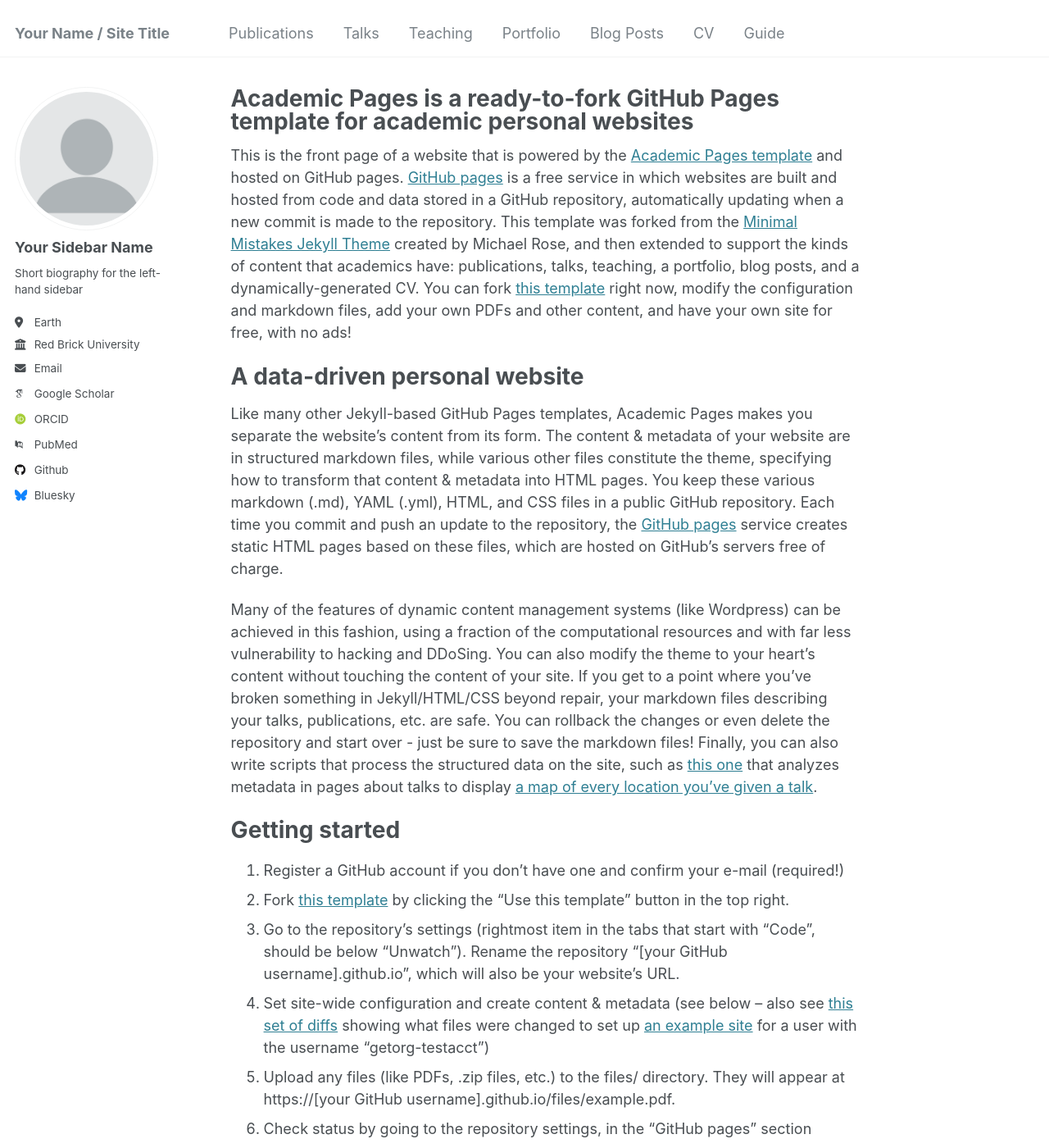
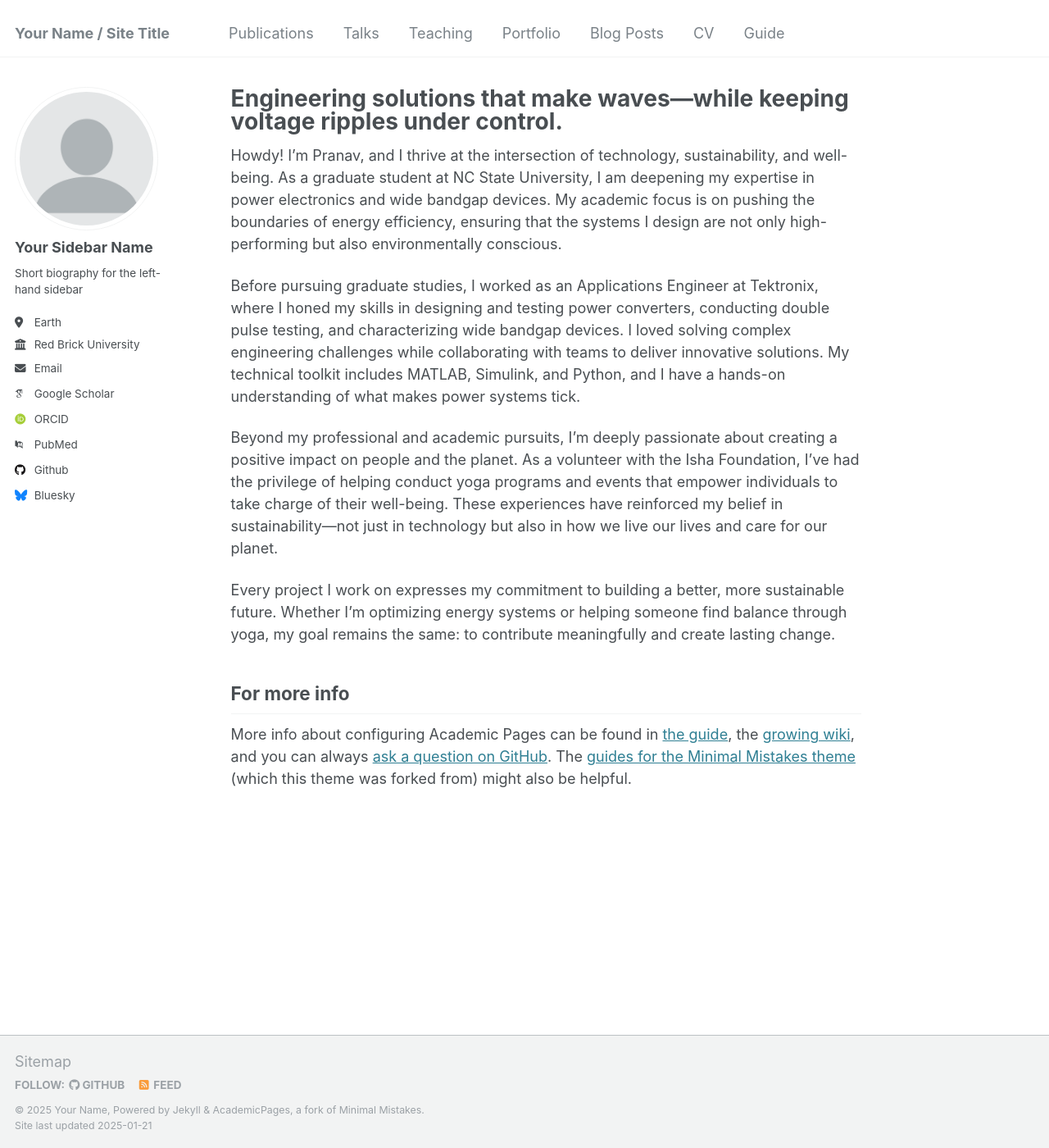
Before and after one commit to CartonWaffles/spacepirate.github.io, a Jekyll site: the page built from _pages/about.md, in a window 1280 px wide and 1400 px high. Shown: the whole window at 82% size. Built offline with Jekyll 4.4.1, drawn with Linux system fonts in a browser that asks for light colours; some web fonts are replaced; some of the changed text lies outside the part shown.

Commit message:
Update about.md

```diff
--- a/_pages/about.md
+++ b/_pages/about.md
@@ -1,48 +1,19 @@
 ---
 permalink: /
-title: "Academic Pages is a ready-to-fork GitHub Pages template for academic personal websites"
+title: "Engineering solutions that make waves—while keeping voltage ripples under control."
 author_profile: true
 redirect_from:
   - /about/
   - /about.html
 ---
 
-This is the front page of a website that is powered by the [Academic Pages template](https://github.com/academicpages/academicpages.github.io) and hosted on GitHub pages. [GitHub pages](https://pages.github.com) is a free service in which websites are built and hosted from code and data stored in a GitHub repository, automatically updating when a new commit is made to the repository. This template was forked from the [Minimal Mistakes Jekyll Theme](https://mmistakes.github.io/minimal-mistakes/) created by Michael Rose, and then extended to support the kinds of content that academics have: publications, talks, teaching, a portfolio, blog posts, and a dynamically-generated CV. You can fork [this template](https://github.com/academicpages/academicpages.github.io) right now, modify the configuration and markdown files, add your own PDFs and other content, and have your own site for free, with no ads!
+Howdy! I’m Pranav, and I thrive at the intersection of technology, sustainability, and well-being. As a graduate student at NC State University, I am deepening my expertise in power electronics and wide bandgap devices. My academic focus is on pushing the boundaries of energy efficiency, ensuring that the systems I design are not only high-performing but also environmentally conscious.
 
-A data-driven personal website
-======
-Like many other Jekyll-based GitHub Pages templates, Academic Pages makes you separate the website's content from its form. The content & metadata of your website are in structured markdown files, while various other files constitute the theme, specifying how to transform that content & metadata into HTML pages. You keep these various markdown (.md), YAML (.yml), HTML, and CSS files in a public GitHub repository. Each time you commit and push an update to the repository, the [GitHub pages](https://pages.github.com/) service creates static HTML pages based on these files, which are hosted on GitHub's servers free of charge.
+Before pursuing graduate studies, I worked as an Applications Engineer at Tektronix, where I honed my skills in designing and testing power converters, conducting double pulse testing, and characterizing wide bandgap devices. I loved solving complex engineering challenges while collaborating with teams to deliver innovative solutions. My technical toolkit includes MATLAB, Simulink, and Python, and I have a hands-on understanding of what makes power systems tick.
 
-Many of the features of dynamic content management systems (like Wordpress) can be achieved in this fashion, using a fraction of the computational resources and with far less vulnerability to hacking and DDoSing. You can also modify the theme to your heart's content without touching the content of your site. If you get to a point where you've broken something in Jekyll/HTML/CSS beyond repair, your markdown files describing your talks, publications, etc. are safe. You can rollback the changes or even delete the repository and start over - just be sure to save the markdown files! Finally, you can also write scripts that process the structured data on the site, such as [this one](https://github.com/academicpages/academicpages.github.io/blob/master/talkmap.ipynb) that analyzes metadata in pages about talks to display [a map of every location you've given a talk](https://academicpages.github.io/talkmap.html).
+Beyond my professional and academic pursuits, I’m deeply passionate about creating a positive impact on people and the planet. As a volunteer with the Isha Foundation, I’ve had the privilege of helping conduct yoga programs and events that empower individuals to take charge of their well-being. These experiences have reinforced my belief in sustainability—not just in technology but also in how we live our lives and care for our planet.
 
-Getting started
-======
-1. Register a GitHub account if you don't have one and confirm your e-mail (required!)
-1. Fork [this template](https://github.com/academicpages/academicpages.github.io) by clicking the "Use this template" button in the top right.
-1. Go to the repository's settings (rightmost item in the tabs that start with "Code", should be below "Unwatch"). Rename the repository "[your GitHub username].github.io", which will also be your website's URL.
-1. Set site-wide configuration and create content & metadata (see below -- also see [this set of diffs](http://archive.is/3TPas) showing what files were changed to set up [an example site](https://getorg-testacct.github.io) for a user with the username "getorg-testacct")
-1. Upload any files (like PDFs, .zip files, etc.) to the files/ directory. They will appear at https://[your GitHub username].github.io/files/example.pdf.
-1. Check status by going to the repository settings, in the "GitHub pages" section
-
-Site-wide configuration
-------
-The main configuration file for the site is in the base directory in [_config.yml](https://github.com/academicpages/academicpages.github.io/blob/master/_config.yml), which defines the content in the sidebars and other site-wide features. You will need to replace the default variables with ones about yourself and your site's github repository. The configuration file for the top menu is in [_data/navigation.yml](https://github.com/academicpages/academicpages.github.io/blob/master/_data/navigation.yml). For example, if you don't have a portfolio or blog posts, you can remove those items from that navigation.yml file to remove them from the header.
-
-Create content & metadata
-------
-For site content, there is one markdown file for each type of content, which are stored in directories like _publications, _talks, _posts, _teaching, or _pages. For example, each talk is a markdown file in the [_talks directory](https://github.com/academicpages/academicpages.github.io/tree/master/_talks). At the top of each markdown file is structured data in YAML about the talk, which the theme will parse to do lots of cool stuff. The same structured data about a talk is used to generate the list of talks on the [Talks page](https://academicpages.github.io/talks), each [individual page](https://academicpages.github.io/talks/2012-03-01-talk-1) for specific talks, the talks section for the [CV page](https://academicpages.github.io/cv), and the [map of places you've given a talk](https://academicpages.github.io/talkmap.html) (if you run this [python file](https://github.com/academicpages/academicpages.github.io/blob/master/talkmap.py) or [Jupyter notebook](https://github.com/academicpages/academicpages.github.io/blob/master/talkmap.ipynb), which creates the HTML for the map based on the contents of the _talks directory).
-
-**Markdown generator**
-
-The repository includes [a set of Jupyter notebooks](https://github.com/academicpages/academicpages.github.io/tree/master/markdown_generator
-) that converts a CSV containing structured data about talks or presentations into individual markdown files that will be properly formatted for the Academic Pages template. The sample CSVs in that directory are the ones I used to create my own personal website at stuartgeiger.com. My usual workflow is that I keep a spreadsheet of my publications and talks, then run the code in these notebooks to generate the markdown files, then commit and push them to the GitHub repository.
-
-How to edit your site's GitHub repository
-------
-Many people use a git client to create files on their local computer and then push them to GitHub's servers. If you are not familiar with git, you can directly edit these configuration and markdown files directly in the github.com interface. Navigate to a file (like [this one](https://github.com/academicpages/academicpages.github.io/blob/master/_talks/2012-03-01-talk-1.md) and click the pencil icon in the top right of the content preview (to the right of the "Raw | Blame | History" buttons). You can delete a file by clicking the trashcan icon to the right of the pencil icon. You can also create new files or upload files by navigating to a directory and clicking the "Create new file" or "Upload files" buttons.
-
-Example: editing a markdown file for a talk
-![Editing a markdown file for a talk](/images/editing-talk.png)
+Every project I work on expresses my commitment to building a better, more sustainable future. Whether I’m optimizing energy systems or helping someone find balance through yoga, my goal remains the same: to contribute meaningfully and create lasting change.
 
 For more info
 ------
```
